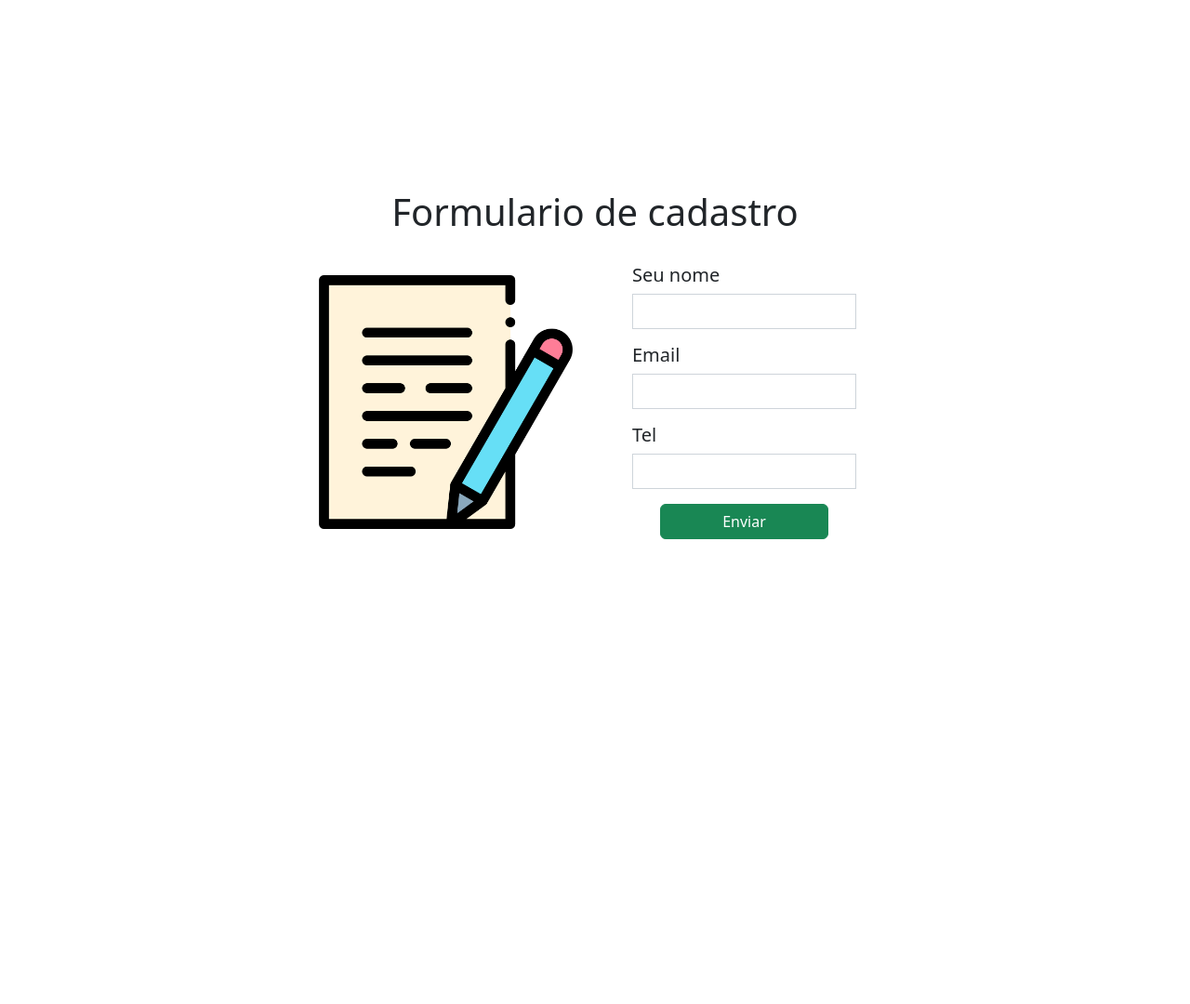
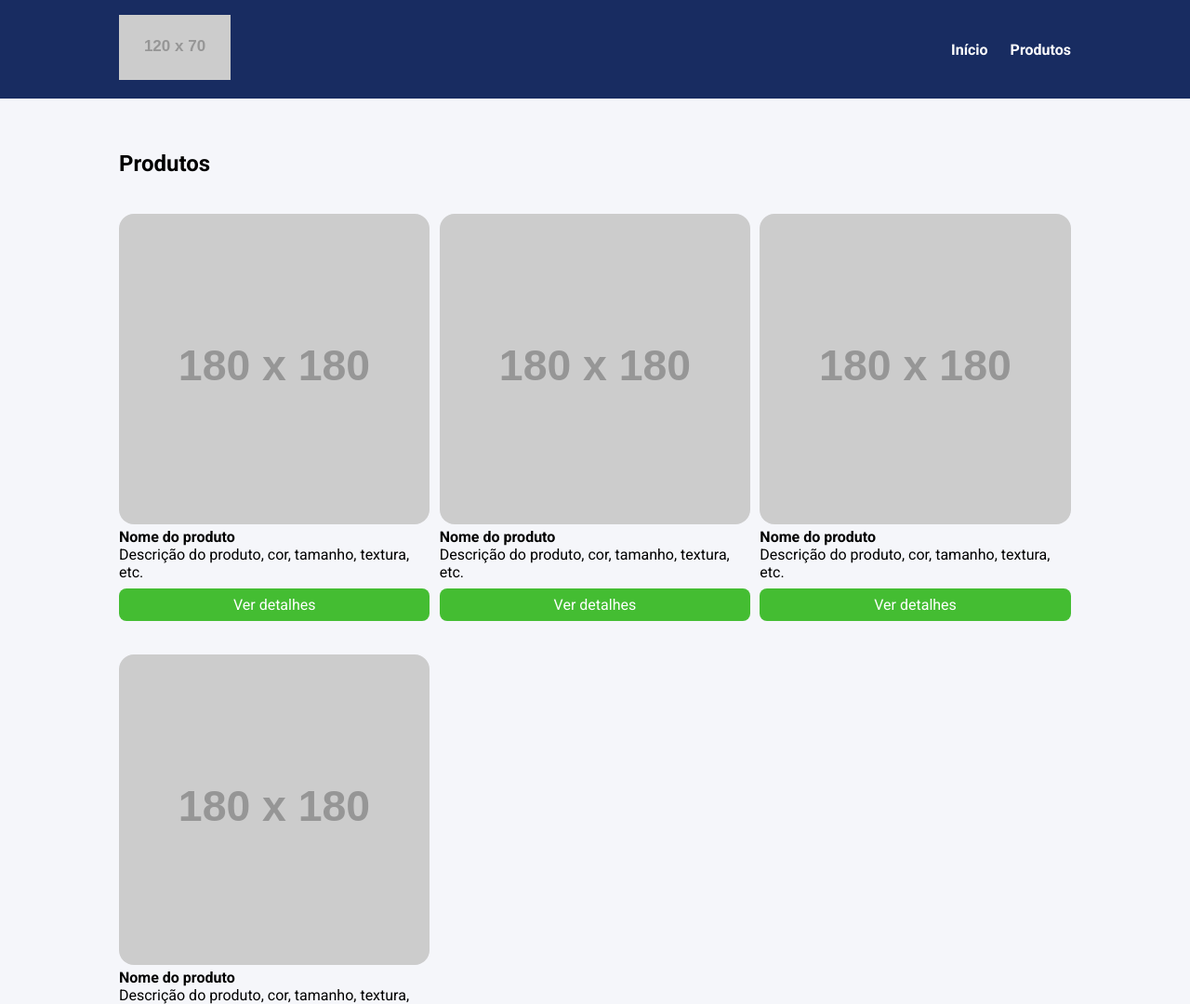
Before and after one commit to pedrohrds1921/curso_ebac_frontend, a website: page index.html in a window 1280 px wide. Shown: the top 1080 px of the page at 93% size. Before the commit the page ends 800 px from the top, so only its background shows below. Drawn offline with nearby package versions, Linux system fonts and the light colour scheme; placeholder pictures from the web are drawn by us.

Commit message:
add ex sass

```diff
--- a/index.html
+++ b/index.html
@@ -1,34 +1,79 @@
 <!DOCTYPE html>
-<html lang="pt-br">
+<html lang="pt-BR">
 <head>
     <meta charset="UTF-8">
     <meta http-equiv="X-UA-Compatible" content="IE=edge">
     <meta name="viewport" content="width=device-width, initial-scale=1.0">
-    <link rel="stylesheet" href="https://cdn.jsdelivr.net/npm/bootstrap@5.2.2/dist/css/bootstrap.min.css">
-    <title>Form Bootstrap</title>
+    <title>Document</title>
+    <link rel="preconnect" href="https://fonts.googleapis.com">
+    <link rel="preconnect" href="https://fonts.gstatic.com" crossorigin>
+    <link href="https://fonts.googleapis.com/css2?family=Roboto:wght@400;700&display=swap" rel="stylesheet">
+    <link rel="stylesheet" href="/build/style.css">
 </head>
 <body>
-    <div class="container d-flex justify-content-center flex-column   align-items-center vh-100 ">
-
-        <h1 class="mb-3">Formulario de cadastro</h1>
-        <div class="container container-sm d-flex justify-content-center   align-items-center">
-            <img class=" me-5 w-25 mr-1" src="contact-form.png" alt="">
-            <form  class="w-25  p-3  " >
-                <label class="form-label h5" for="name">Seu nome</label>
-                <input class="form-control rounded-0  mb-3" type="text" name="" id="name">
-
-                <label class="form-label h5" for="email">Email</label>
-                <input class="form-control rounded-0 h5   mb-3" type="email" id="email">
-
-                <label class="form-label h5" for="tel">Tel</label>
-                <input class="form-control rounded-0 mb-3" type="tel" name="" id="tel">
-
-                <button class="btn btn-success d-block mx-auto w-75" type="submit">Enviar</button>
-            </form>
+    <header>
+        <div class="container">
+            <div class="branding">
+                <img src="https://via.placeholder.com/120x70" />
+            </div>
+            <nav>
+                <ul class="menu">
+                    <li>
+                        <a href="#">Início</a>
+                    </li>
+                    <li>
+                        <a href="#">Produtos</a>
+                    </li>
+                </ul>
+            </nav>
         </div>
-    </div>
-
-
-    <script src="https://cdn.jsdelivr.net/npm/bootstrap@5.2.2/dist/js/bootstrap.bundle.min.js"></script>
+    </header>
+    <section>
+        <div class="container">
+            <h2>Produtos</h2>
+            <ul class="products">
+                <li class="product-item">
+                    <img src="https://via.placeholder.com/180x180" />
+                    <h4>Nome do produto</h4>
+                    <p>
+                        Descrição do produto, cor, tamanho, textura, etc.
+                    </p>
+                    <a href="#" class="product-button">
+                        Ver detalhes
+                    </a>
+                </li>
+                <li class="product-item">
+                    <img src="https://via.placeholder.com/180x180" />
+                    <h4>Nome do produto</h4>
+                    <p>
+                        Descrição do produto, cor, tamanho, textura, etc.
+                    </p>
+                    <a href="#" class="product-button">
+                        Ver detalhes
+                    </a>
+                </li>
+                <li class="product-item">
+                    <img src="https://via.placeholder.com/180x180" />
+                    <h4>Nome do produto</h4>
+                    <p>
+                        Descrição do produto, cor, tamanho, textura, etc.
+                    </p>
+                    <a href="#" class="product-button">
+                        Ver detalhes
+                    </a>
+                </li>
+                <li class="product-item">
+                    <img src="https://via.placeholder.com/180x180" />
+                    <h4>Nome do produto</h4>
+                    <p>
+                        Descrição do produto, cor, tamanho, textura, etc.
+                    </p>
+                    <a href="#" class="product-button">
+                        Ver detalhes
+                    </a>
+                </li>
+            </ul>
+        </div>
+    </section>
 </body>
 </html>
```
Also changed, not shown: package.json (added, +24 -0 lines), build/style.css (added), contact-form.png (deleted), src/dist/settings/reset.scss (added), src/dist/settings/variable.scss (added), src/dist/style.scss (added), 3 other files.
